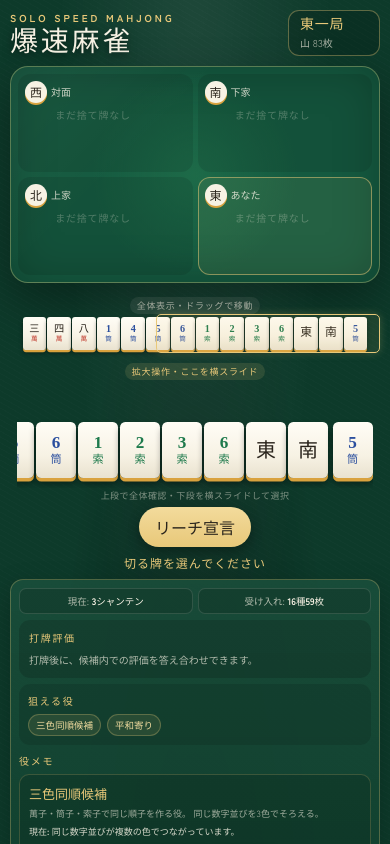
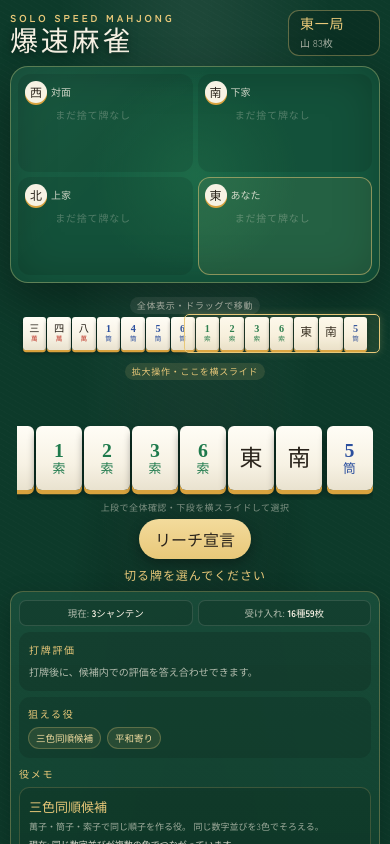
Before and after one commit to HSBL-ko-gyo/HSBL-S800, a React (Vite) app: page / in a window 390 px wide. Shown: the top 844 px of the page. Built offline with nearby package versions, Linux system fonts and the light colour scheme; a web font is replaced by a local one.

Commit message:
Enlarge mobile control hand rail

```diff
--- a/src/styles.css
+++ b/src/styles.css
@@ -1042,15 +1042,15 @@ h1 {
   }
   .hand.mobile-hand-rail {
     --rail-width: min(356px, calc(100vw - 34px));
-    --rail-tile-width: 40px;
+    --rail-tile-width: 46px;
     --rail-gap: 2px;
     display: flex;
     position: relative;
     width: var(--rail-width);
-    min-height: 106px;
+    min-height: 116px;
     margin: 0 auto;
     justify-content: flex-start;
-    padding: 42px 0 10px;
+    padding: 46px 0 10px;
     overflow-x: auto;
     overflow-y: hidden;
     scrollbar-width: none;
```
